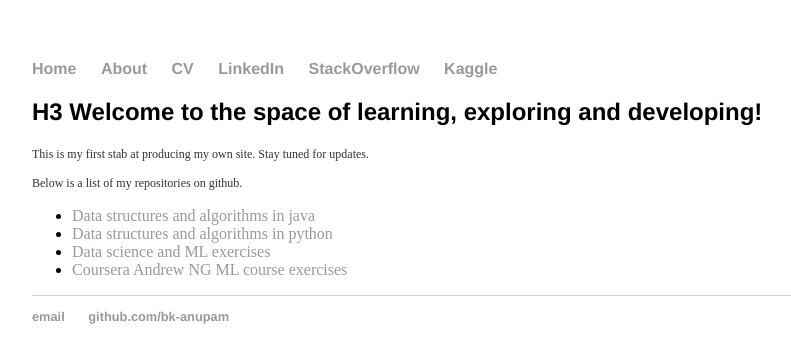
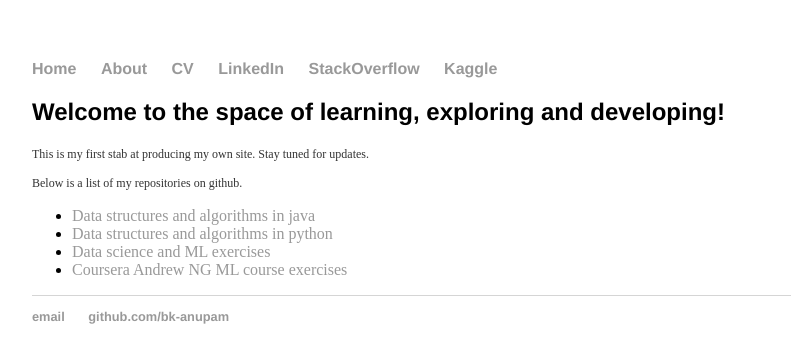
Before and after one commit to bk-anupam/bk-anupam.github.io, a Jekyll site: the page built from index.html, in a window 1280 px wide. Shown: the top 363 px of the page, without its empty margins (160-951 px from the left). Built offline with Jekyll 4.4.1, drawn with Linux system fonts in a browser that asks for light colours.

```diff
--- a/index.html
+++ b/index.html
@@ -3,7 +3,7 @@ layout: default
 title: Anupam (Developer, Learner, Explorer)
 ---
 <div class="blurb">
-	<h2> H3 Welcome to the space of learning, exploring and developing! </h2>
+	<h2>Welcome to the space of learning, exploring and developing! </h2>
 	<p>This is my first stab at producing my own site. Stay tuned for updates.</p>
 	<p>
 		Below is a list of my repositories on github.
```
